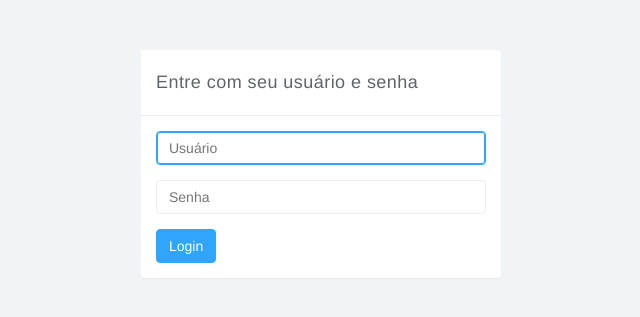
After one commit to Lafaiet/LABICOM-Maestro, a Django app: template labicommaestro/room_scheduling/templates/login.html in a window 1280 px wide. The commit adds this page. Shown: the top 317 px of the page, without its empty margins (319-959 px from the left). Run offline with Django 3.2, Linux system fonts and the light colour scheme; the template is opened without the code that fills it: values that come from a table or form of the project are taken from there, others are empty; some libraries are stand-ins or nearby versions.

Commit message:
Metodos de autenticacao

```diff
--- a/labicommaestro/labicommaestro/urls.py
+++ b/labicommaestro/labicommaestro/urls.py
@@ -15,9 +15,17 @@ Including another URLconf
 """
 from django.conf.urls import url
 from django.contrib import admin
-from room_scheduling.views import main_page_view
+from django.contrib.auth import views as auth_views
+from room_scheduling.views import main_page_view, request_reservation_view, profile_view
+from room_scheduling.forms import LoginForm
 
 urlpatterns = [
     url(r'^$', main_page_view, name='main_page'),
+    url(r'^reservar$', request_reservation_view, name='reservation_page'),
+
     url(r'^admin/', admin.site.urls),
+
+    url(r'^accounts/profile/$', profile_view),
+    url(r'^accounts/login/$', auth_views.login, {'template_name': 'login.html', 'authentication_form': LoginForm}),
+    url(r'^accounts/logout/$', auth_views.logout, {'next_page': '/accounts/login'}),
 ]
--- /dev/null
+++ b/labicommaestro/room_scheduling/forms.py
@@ -0,0 +1,12 @@
+# -*- coding: utf-8 -*-
+
+from django import forms
+from django.contrib.auth.forms import AuthenticationForm
+
+
+
+class LoginForm(AuthenticationForm):
+    username = forms.CharField(label="Usuário", max_length=30,
+                               widget=forms.TextInput(attrs={'class': 'form-control', 'name': 'username'}))
+    password = forms.CharField(label="Senha", max_length=30,
+                               widget=forms.TextInput(attrs={'class': 'form-control', 'name': 'password'}))
--- /dev/null
+++ b/labicommaestro/room_scheduling/templates/login.html
@@ -0,0 +1,70 @@
+{% load static from staticfiles %}
+
+<!DOCTYPE html>
+<html>
+  <head>
+    <meta charset="utf-8">
+    <title>Login Page</title>
+
+    <link href="{% static 'css/bootstrap.min.css' %}" rel="stylesheet">
+    <link href="{% static 'css/styles.css' %}" rel="stylesheet">
+
+  </head>
+  <body>
+
+    <div class="container">
+
+      <div class="row">
+		<div class="col-xs-10 col-xs-offset-1 col-sm-8 col-sm-offset-2 col-md-4 col-md-offset-4">
+			<div class="login-panel panel panel-default">
+        <div class="panel-heading">Entre com seu usuário e senha</div>
+				<div class="panel-body">
+
+          <form method="post" action="{% url 'django.contrib.auth.views.login' %}">
+          		{% csrf_token %}
+
+              <fieldset>
+							<div class="form-group">
+								<input class="form-control" placeholder="Usuário" name="username" type="text" autofocus="">
+							</div>
+							<div class="form-group">
+								<input class="form-control" placeholder="Senha" name="password" type="password" value="">
+							</div>
+							<input class="btn btn-primary" type="submit" value="Login"/>
+              <input type="hidden" name="next" value="{{ next }}" />
+						</fieldset>
+
+          		                        <!-- <p class="bs-component">
+          		                            <table>
+          		                                <tr>
+          		                                    <td>{{ form.username.label_tag }}</td>
+          		                                    <td>{{ form.username }}</td>
+          		                                </tr>
+          		                                <tr>
+          		                                    <td>{{ form.password.label_tag }}</td>
+          		                                    <td>{{ form.password }}</td>
+          		                                </tr>
+          		                            </table>
+          		                        </p>
+          		                        <p class="bs-component">
+          		                            <center>
+          		                                <input class="btn btn-success btn-sm" type="submit" value="login" />
+          		                            </center>
+          		                        </p>
+          		                        <input type="hidden" name="next" value="{{ next }}" /> -->
+          </form>
+
+        </div>
+
+      </div>
+
+    </div>
+    </div>
+ </div>
+
+
+    <script src="{% static 'js/jquery-1.11.1.min.js' %}"></script>
+    <script src="{% static 'js/bootstrap.min.js' %}"></script>
+
+  </body>
+</html>
```
Also changed, not shown: labicommaestro/room_scheduling/templates/base.html (+10 -4 lines), labicommaestro/room_scheduling/templates/reservation_page.html (added, +21 -0 lines), labicommaestro/room_scheduling/views.py (+12 -2 lines), labicommaestro/db.sqlite3.
